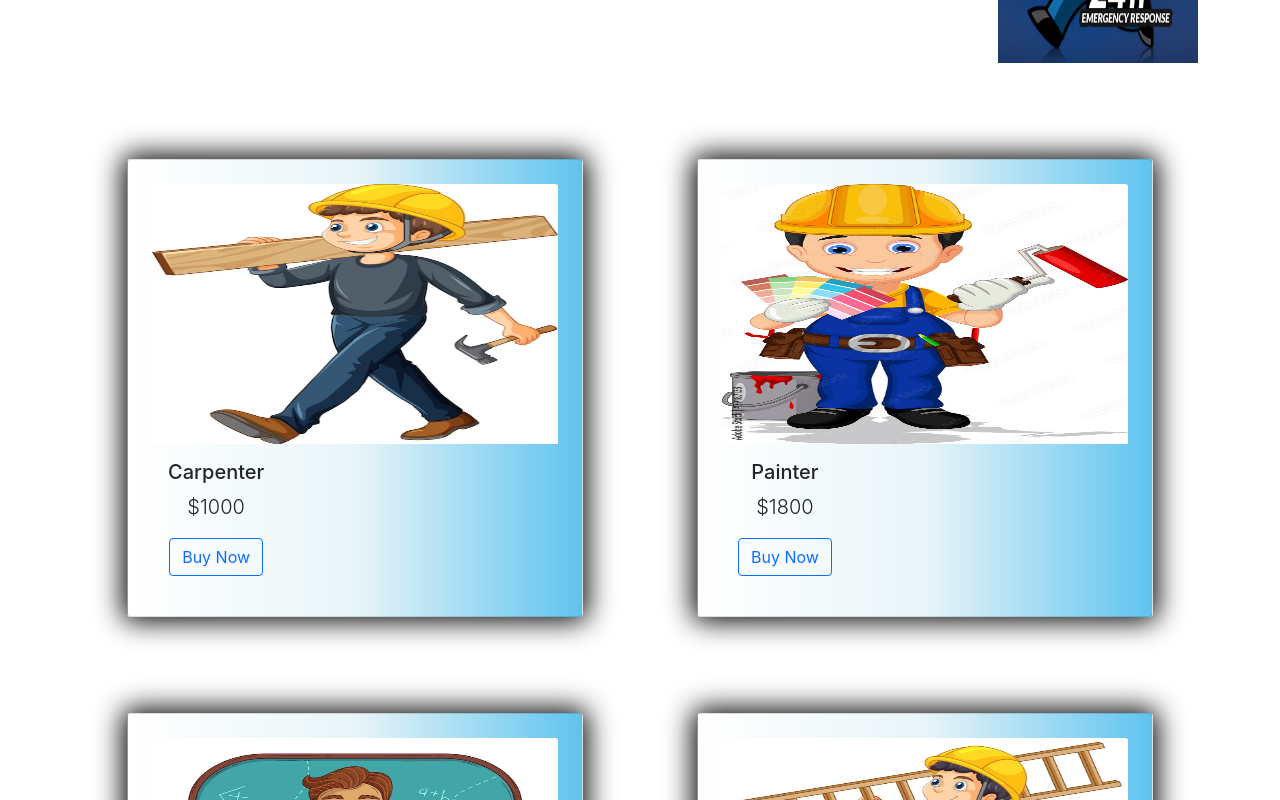
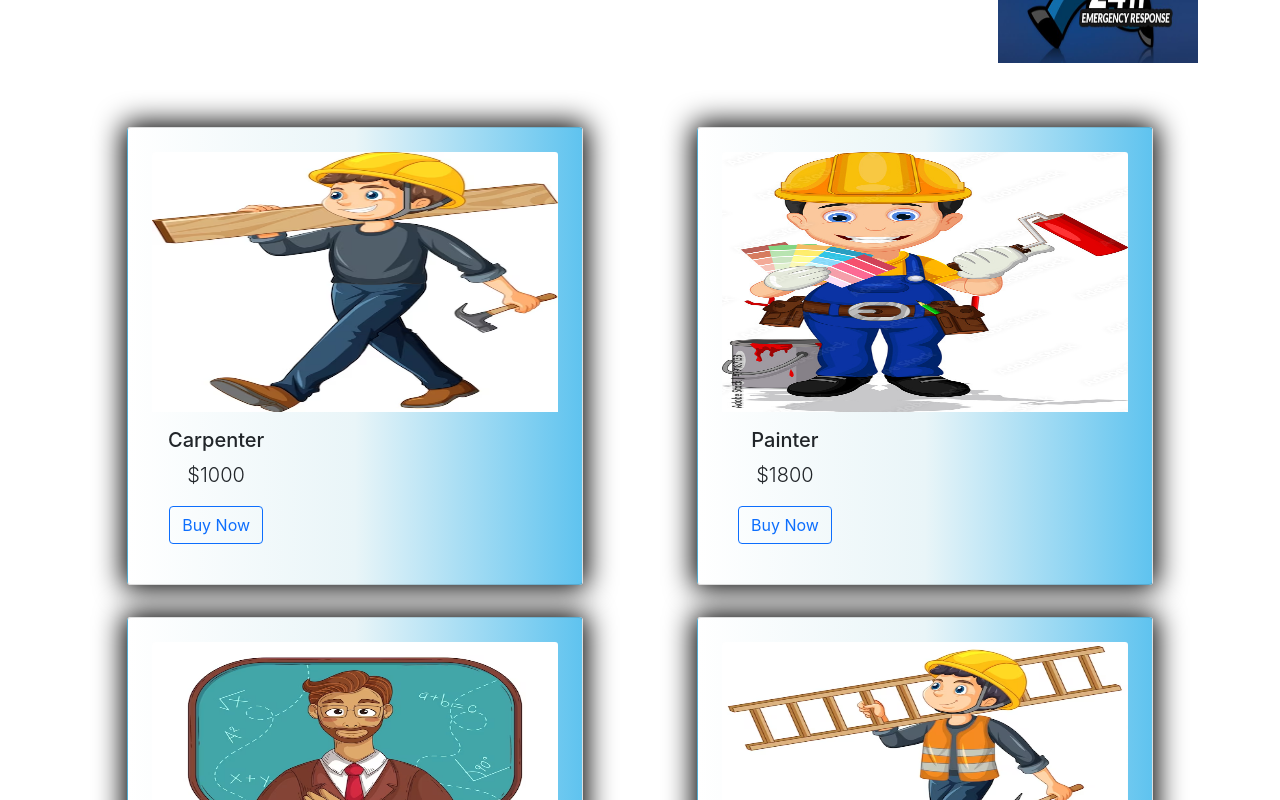
Before and after one commit to Anshuman1201/24-7Helper, a React (Create React App) app in the folder Helper/frontnnd/: page /products in a window 1280 px wide. Shown: the part 400-1200 px from the top of the page. Built offline with nearby package versions, Linux system fonts and the light colour scheme.

Commit message:
Update Product.jsx

```diff
--- a/Helper/frontnnd/src/components/Product.jsx
+++ b/Helper/frontnnd/src/components/Product.jsx
@@ -6,23 +6,7 @@ import DATA from '../Data'
 
 const Product = () => {
 
-    // const [DATA, setDATA] = useState([]);
-    // useEffect(() => {
-    //     getData();
-    // }, []);
-    // // async function getData(event) {
-    // //     event.preventDefault();
-    // //     console.log("login function working");
-    // //     const response = await fetch("http://localhost:3000/carpenter", {
-    // //         method: "GET",
-    // //         headers: {
-    // //             "Content-Type": "application/json",
-    // //         },
-    // //     });
 
-    // //     const data = await response.json();
-    // //     setDATA(data)
-    // // }
     const mystyle={
         display:"flex",
         flexDirection:"row",
@@ -36,10 +20,10 @@ const Product = () => {
 
         return (
 
-            <div class="card my-5 py-4" key={item.id} style={backg}>
+            <div class="card my-3 py-4" key={item.id} style={backg}>
                 <img src={item.img} class="card-img-top" alt={item.title} />
-                <div class="card-body text-center">
-                    <h5 class="card-title">{item.title}</h5>
+                <div className="card-body text-center">
+                    <h5 className="card-title">{item.title}</h5>
                     <p className="lead">${item.price}</p>
                     <NavLink to={`/products/${item.id}`} class="btn btn-outline-primary">Buy Now</NavLink>
                 </div>
```
